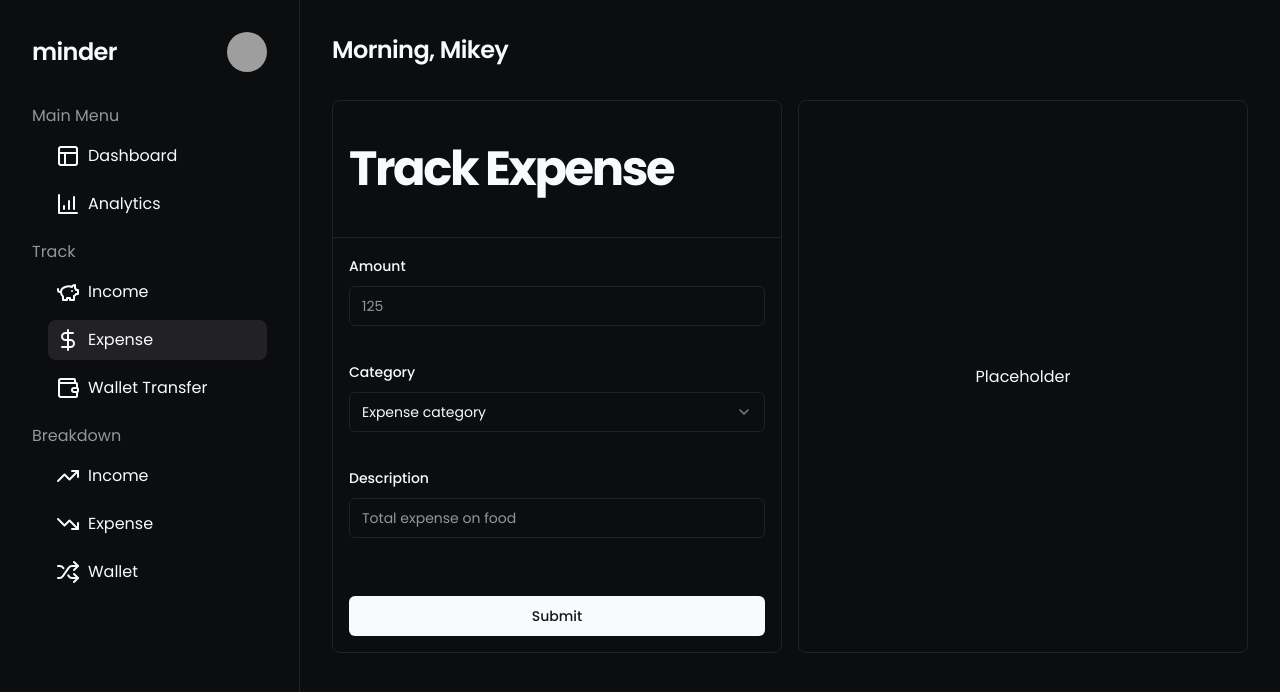
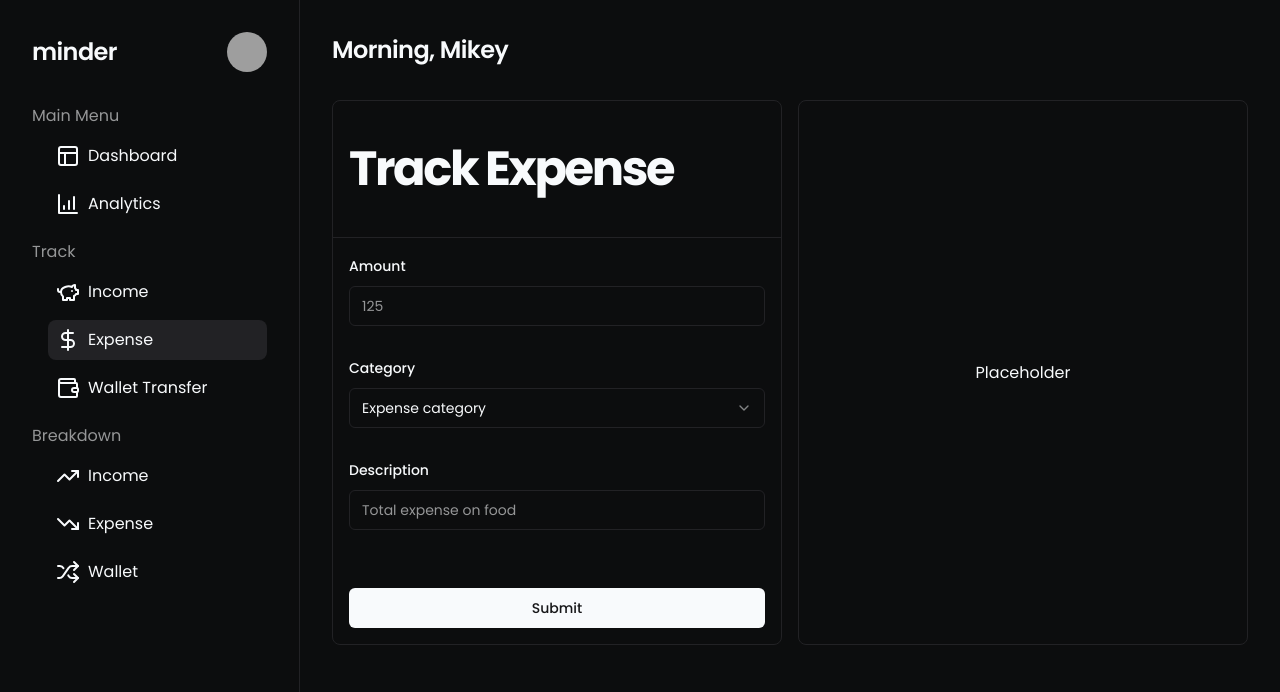
Before and after one commit to michaelcanonizado/minder, a Next.js app: page /expense/track in a window 1280 px wide. Shown: the top 692 px of the page. Built offline with nearby package versions, Linux system fonts and the light colour scheme; grey boxes are pictures that could not be loaded.

Commit message:
chore: adjust input group gap

```diff
--- a/src/components/sections/form/transaction/Expense.tsx
+++ b/src/components/sections/form/transaction/Expense.tsx
@@ -205,7 +205,7 @@ const Expense = () => {
           )}
         /> */}
 
-        <div className='flex flex-col gap-2'>
+        <div className='flex flex-col gap-1'>
           <FormField
             control={form.control}
             name='amount'
```
